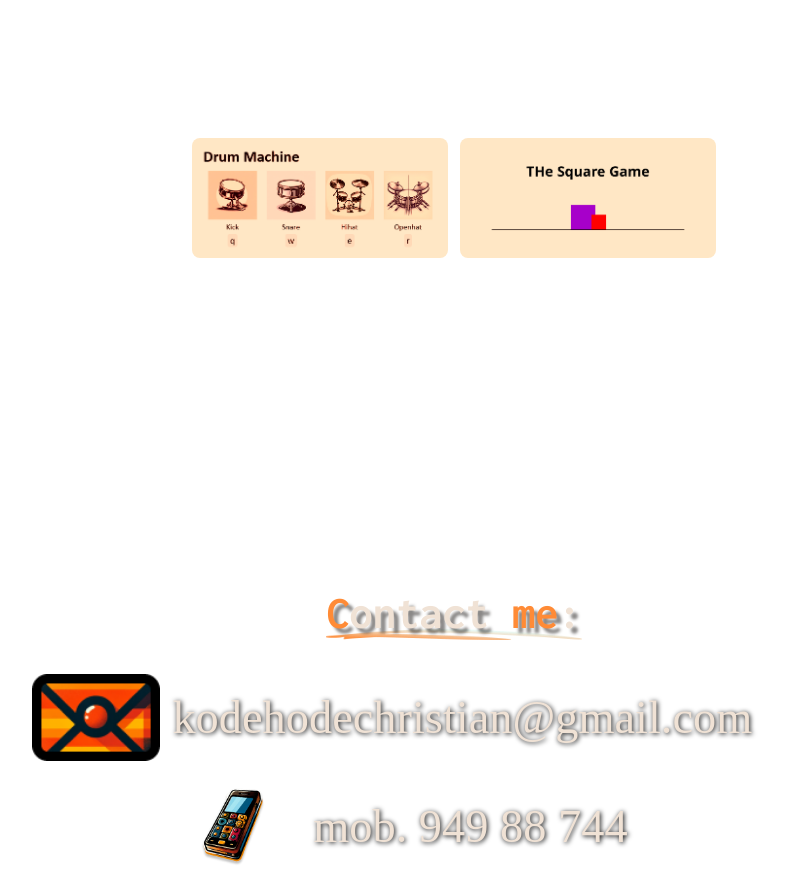
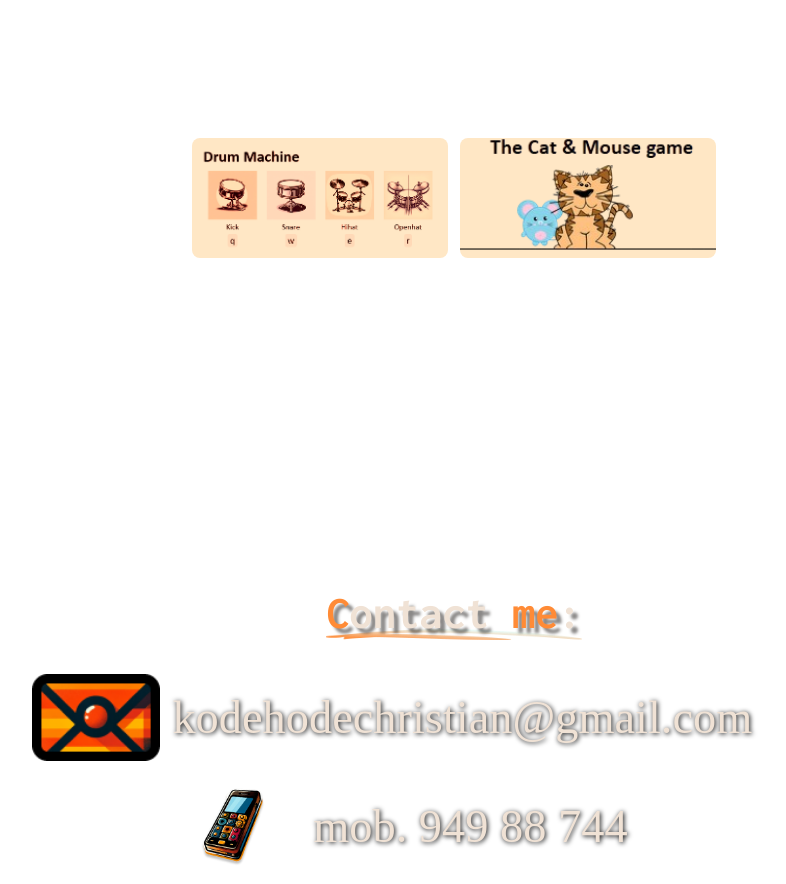
Before and after one commit to kodehodechristian/Kodehode-Portfolio-CE, a plain HTML site: page index.html in a window 1280 px wide. Shown: the part 2680-3564 px from the top of the page, without its empty margins (186-972 px from the left). Drawn offline with Linux system fonts and the light colour scheme; a web font is replaced by a local one.

Commit message:
Changed picture for CM game

```diff
--- a/index.html
+++ b/index.html
@@ -174,7 +174,7 @@
             ></div>
             <div
               id="project4"
-              data-url="https://kodehode-stavanger.github.io/javascript-basic-mini-project-kodehodechristian/"
+              data-url="https://kodehodechristian.github.io/Cat_and_Mouse_Game/"
             ></div>
           </div>
         </div>
--- a/style.css
+++ b/style.css
@@ -612,7 +612,7 @@ html {
 }
 
 #project4 {
-  background: url("images/4_projects/The_square_game.png") no-repeat center /
+  background: url("images/4_projects/The_Cat_&_Mouse_Game.png") no-repeat center /
     cover;
   cursor: pointer;
   grid-area: 2 / 2 / 3 / 3;
```
Also changed, not shown: images/4_projects/The_Cat_&_Mouse_Game.png (added), images/4_projects/The_square_game.png (deleted).
